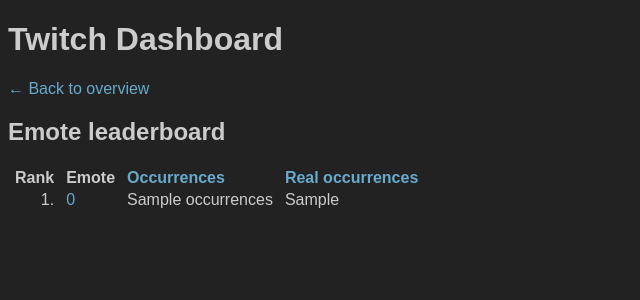
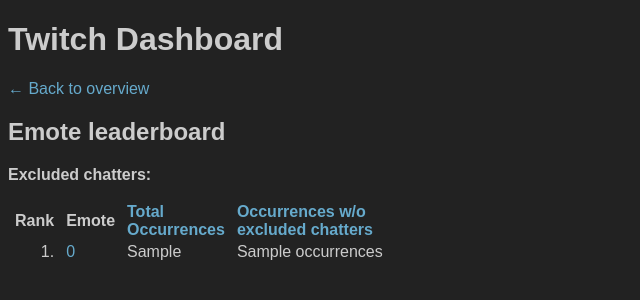
Before and after one commit to vaehx/twitch-chat-analyser, a PHP site: the page made by dashboard/templates/emotes.twig in a window 1280 px wide. Shown: the top 300 px of the page, without its empty margins (0-640 px from the left). Run offline with PHP 8.4, Linux system fonts and the light colour scheme; the template is opened without the code that fills it: most values are stand-ins (such as "Sample title", 1, 10 or a date in 2020); some libraries are stand-ins or nearby versions.

Commit message:
Make meaning of emote leaderboard columns more obvious

```diff
--- a/dashboard/templates/emotes.twig
+++ b/dashboard/templates/emotes.twig
@@ -4,20 +4,28 @@
 <a href="{{ path('index') }}">&larr; Back to overview</a>
 
 <h2>Emote leaderboard</h2>
+
+<p>
+	<b>Excluded chatters:</b>
+	{% for username in constant('Dashboard\\MainController::EXCLUDED_CHATTERS') %}
+		<a href="{{ path('user', { username: username }) }}">{{ username }}</a>{{ not loop.last ? ', ' }}
+	{% endfor %}
+</p>
+
 <table>
 	<tr>
 		<th>Rank</th>
 		<th>Emote</th>
-		<th><a href="?sortBy=occurrences">Occurrences</a></th>
-		<th><a href="?sortBy=real_occurrences">Real occurrences</a></th>
+		<th><a href="?sortBy=real_occurrences">Total<br />Occurrences</a></th>
+		<th><a href="?sortBy=occurrences">Occurrences w/o <br /> excluded chatters</a></th>
 		<!--<th><a href="?sortBy=standardDeviation">SD</a></th>-->
 	</tr>
 {% for emoteName, emoteStats in emotes %}
 	<tr>
 		<td align="right">{{ loop.index }}.</td>
 		<td><a href="{{ path('emote', { emote: emoteName }) }}">{{ emoteName }}</a></td>
+		<td>{{ emoteStats.real_occurrences }}</td>
 		<td>{{ emoteStats.occurrences }}</td>
-		<td>{{ emoteStats.real_occurrences }}</td>
 		<!--<td>{{ emoteStats.standardDeviation }}</td>-->
 	</tr>
 {% endfor %}
```
